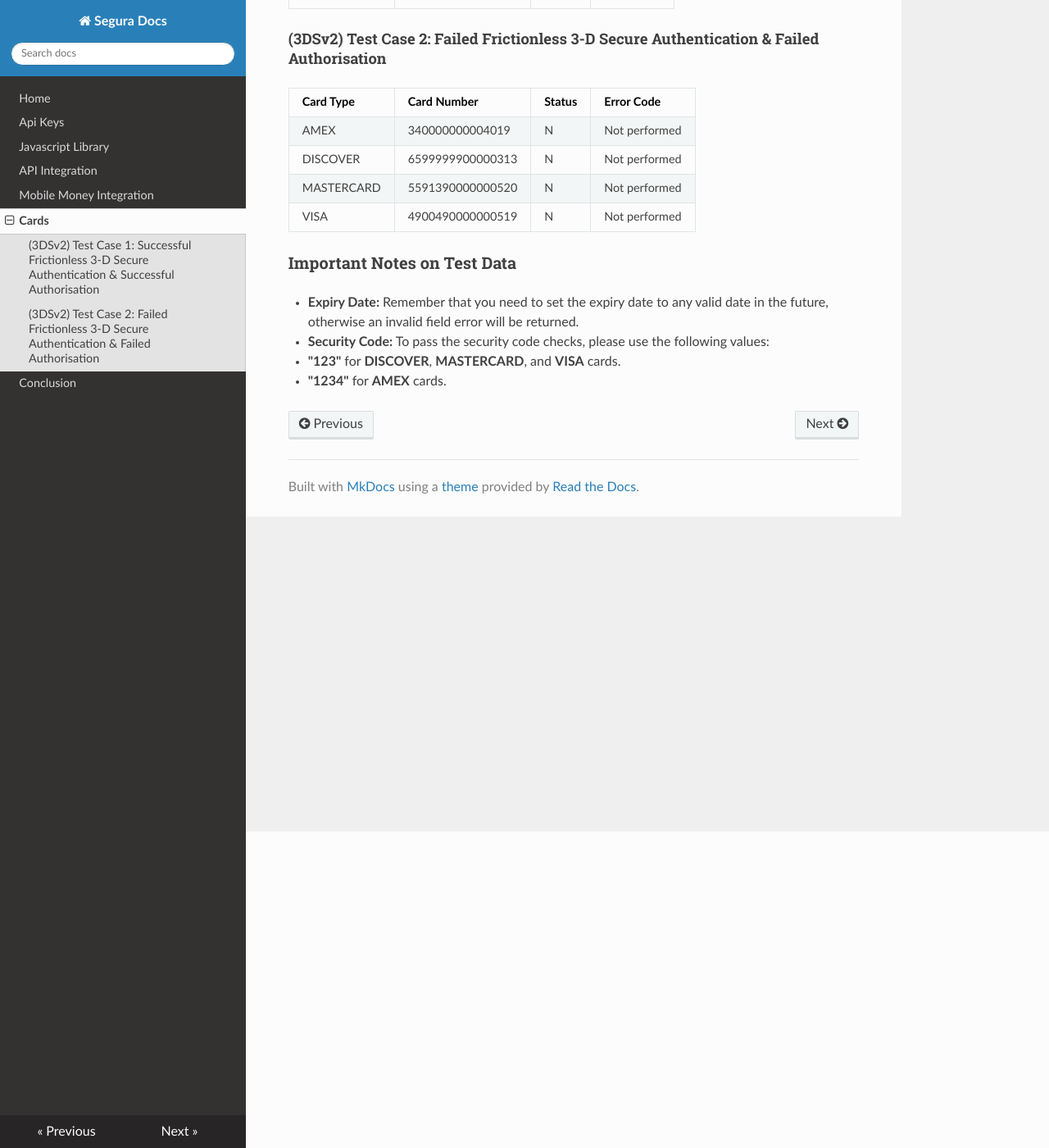
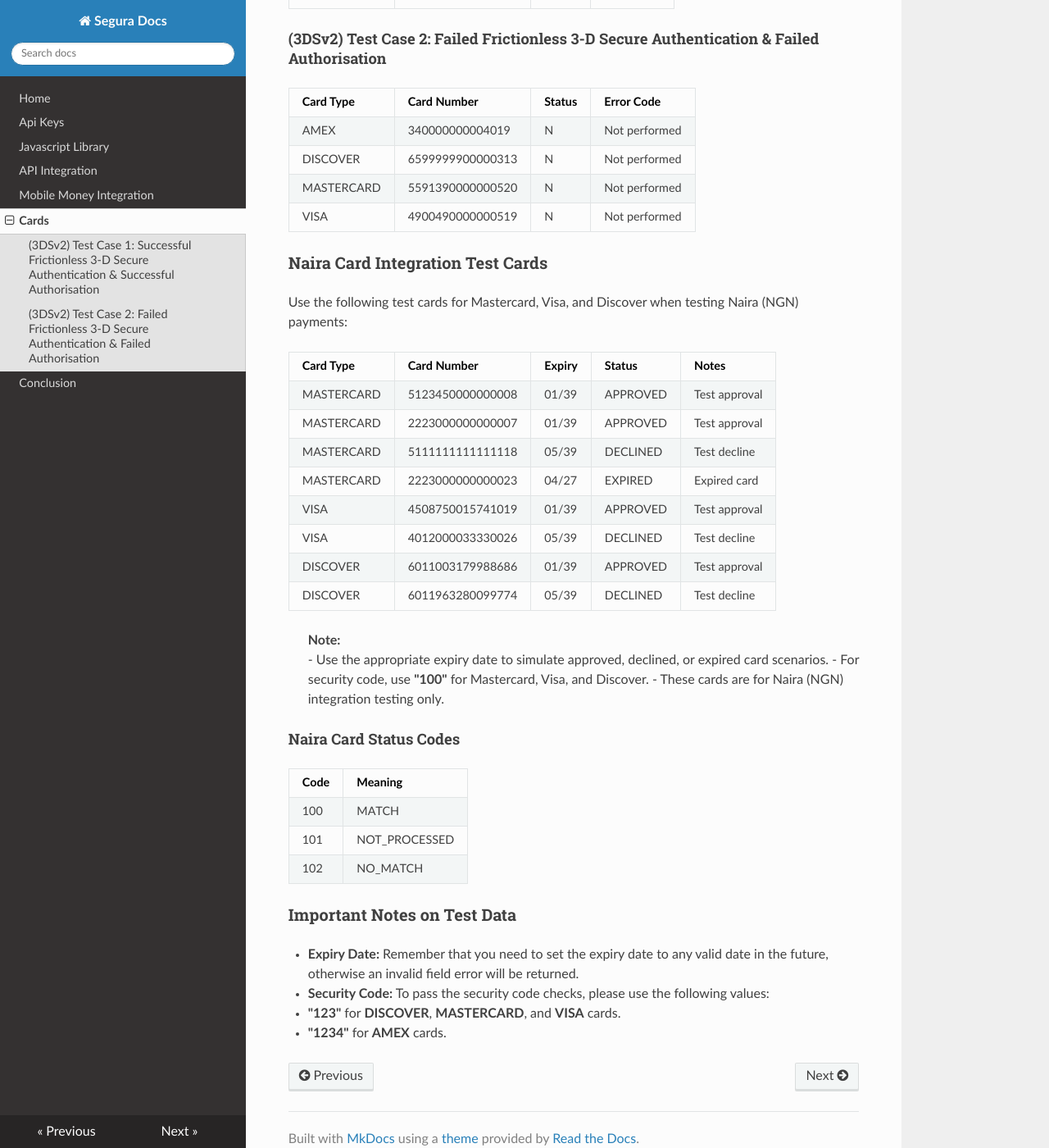
Before and after one commit to Noah-droid/segura, an MkDocs documentation site: the page built from docs/cards.md, in a window 1280 px wide and 1400 px high, scrolled down 386 px. Shown: the whole window at 82% size. Built offline with MkDocs 1.6.1, drawn with Linux system fonts in a browser that asks for light colours; nearby versions of some CDN libraries.

Commit message:
added naira cards

```diff
--- a/docs/cards.md
+++ b/docs/cards.md
@@ -24,6 +24,34 @@
  <!-- **Failed Cards Test case 1:** -->
 
 
+### Naira Card Integration Test Cards
+
+Use the following test cards for Mastercard, Visa, and Discover when testing Naira (NGN) payments:
+
+| Card Type   | Card Number         | Expiry  | Status     | Notes         |
+|-------------|---------------------|---------|------------|---------------|
+| MASTERCARD  | 5123450000000008    | 01/39   | APPROVED   | Test approval |
+| MASTERCARD  | 2223000000000007    | 01/39   | APPROVED   | Test approval |
+| MASTERCARD  | 5111111111111118    | 05/39   | DECLINED   | Test decline  |
+| MASTERCARD  | 2223000000000023    | 04/27   | EXPIRED    | Expired card  |
+| VISA        | 4508750015741019    | 01/39   | APPROVED   | Test approval |
+| VISA        | 4012000033330026    | 05/39   | DECLINED   | Test decline  |
+| DISCOVER    | 6011003179988686    | 01/39   | APPROVED   | Test approval |
+| DISCOVER    | 6011963280099774    | 05/39   | DECLINED   | Test decline  |
+
+> **Note:**
+> - Use the appropriate expiry date to simulate approved, declined, or expired card scenarios.
+> - For security code, use **"100"** for Mastercard, Visa, and Discover.
+> - These cards are for Naira (NGN) integration testing only.
+
+#### Naira Card Status Codes
+
+| Code | Meaning         |
+|------|----------------|
+| 100  | MATCH          |
+| 101  | NOT_PROCESSED  |
+| 102  | NO_MATCH       |
+
 
 
 
```
